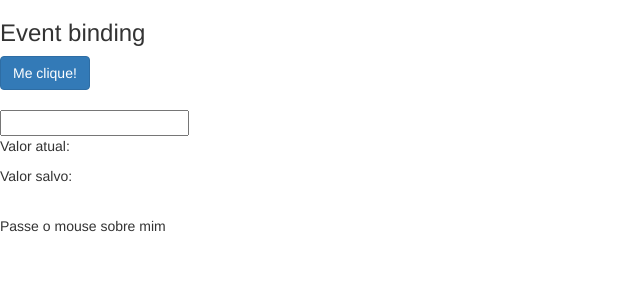
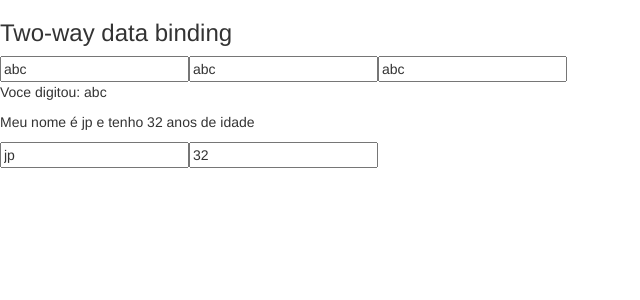
Before and after one commit to jpasi/Loiane-training, an Angular app in the folder data-binding/: page / in a window 1280 px wide. Shown: the top 300 px of the page, without its empty margins (0-640 px from the left). Built offline with nearby package versions, Linux system fonts and the light colour scheme.

Commit message:
Aula 12 pronta

```diff
--- a/data-binding/src/app/app.module.ts
+++ b/data-binding/src/app/app.module.ts
@@ -1,5 +1,6 @@
 import { BrowserModule } from '@angular/platform-browser';
 import { NgModule } from '@angular/core';
+import { FormsModule } from '@angular/forms';
 
 import { AppRoutingModule } from './app-routing.module';
 import { AppComponent } from './app.component';
@@ -15,7 +16,8 @@
   imports: [
     BrowserModule,
     AppRoutingModule,
-    BrowserAnimationsModule
+    BrowserAnimationsModule,
+    FormsModule
   ],
   providers: [],
   bootstrap: [AppComponent]
--- a/data-binding/src/app/data-binding/data-binding.component.html
+++ b/data-binding/src/app/data-binding/data-binding.component.html
@@ -62,7 +62,7 @@
 </section>
 
 <section>
-    <article>
+    <!-- <article>
         <h3>Event binding</h3>
         <div>
             <button (click)="botaoClicado()"
@@ -96,5 +96,36 @@
 
 
         </div>
+    </article> -->
+</section>
+
+<section>
+    <article>
+        <h3>Two-way data binding</h3>
+        <div>
+            <input type="text"
+            [value]="nome"
+            (input)="nome = $event.target.value"
+            />
+
+            <input type="text"
+            [ngModel]="nome"
+            (ngModelChange)="nome = $event"
+            />
+
+            <input type="text" [(ngModel)]="nome">
+
+
+            <p>Voce digitou: {{ nome }}</p>
+        </div>
+
+        <div>
+
+            <p>Meu nome é {{ pessoa.nome }} e tenho {{ pessoa.idade }} anos de idade</p>
+
+            <input type="text" [(ngModel)]="pessoa.nome">
+            <input type="text" [(ngModel)]="pessoa.idade">
+
+        </div>
     </article>
 </section>
--- a/data-binding/src/app/data-binding/data-binding.component.ts
+++ b/data-binding/src/app/data-binding/data-binding.component.ts
@@ -12,7 +12,11 @@
   valorAtual: string = '';
   valorSalvo
   isMouseOver: boolean = false;
-
+  nome: string = "abc";
+  pessoa: any = {
+    nome: 'jp',
+    idade: 32
+  }
 
 
   url: string = 'http://loiane.com';
```
